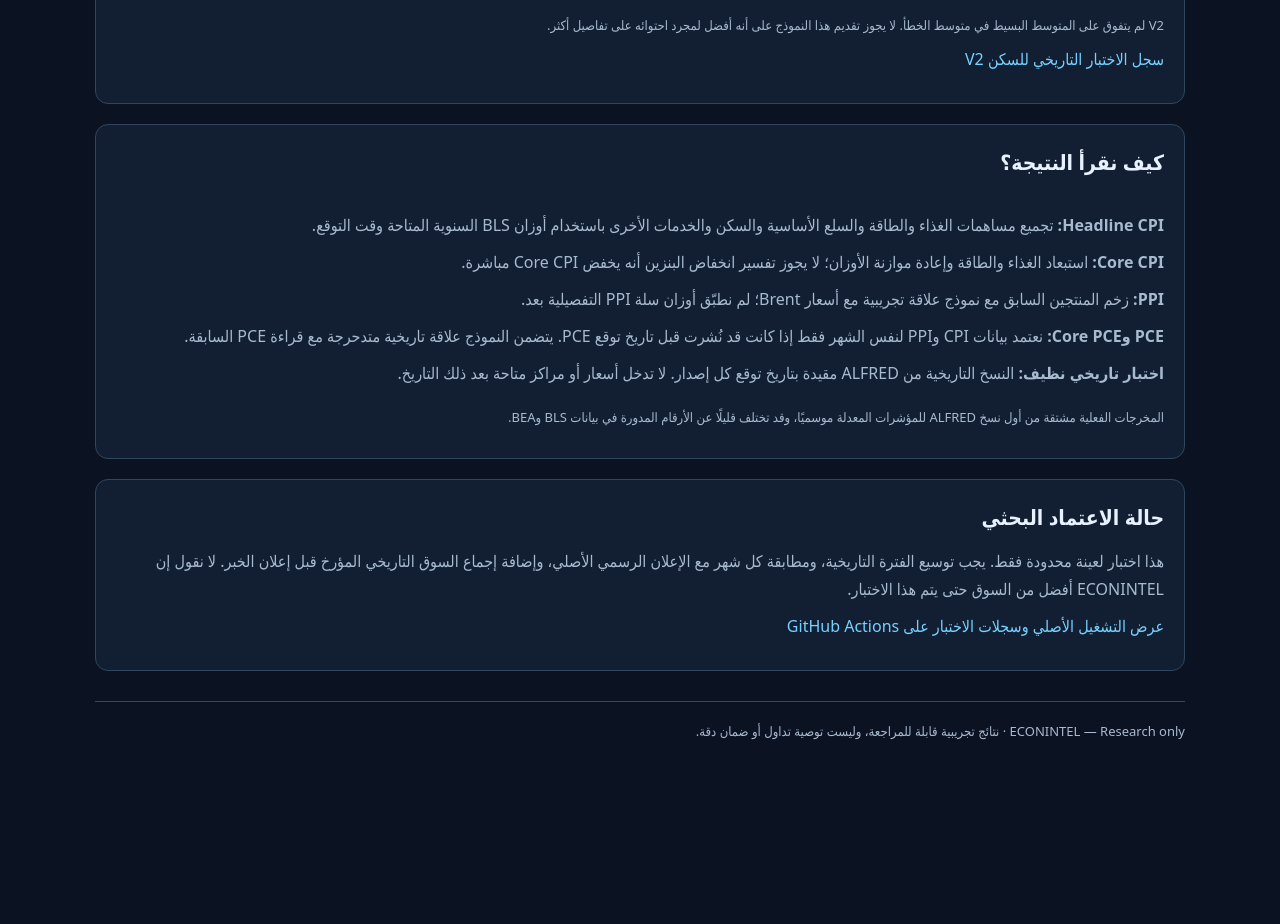
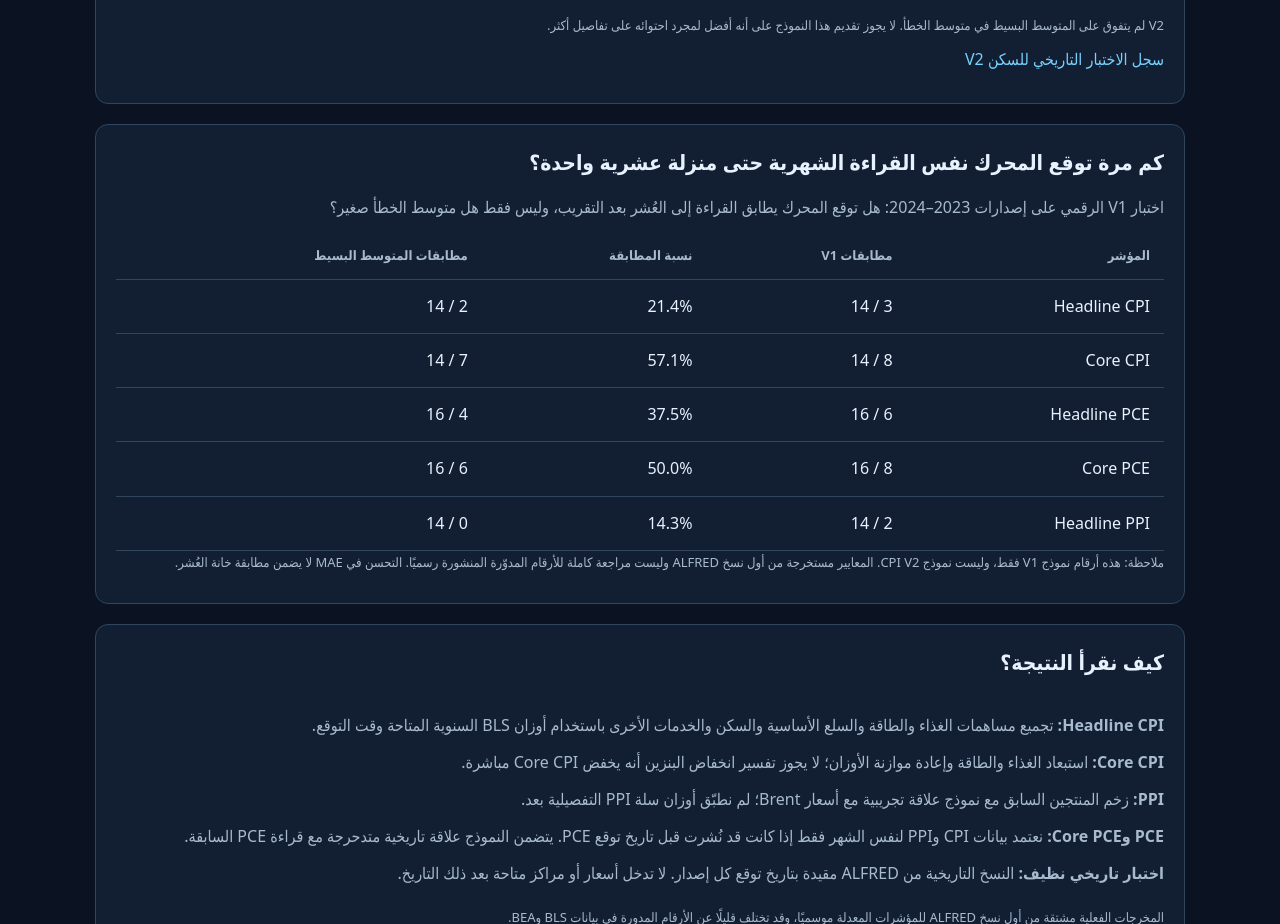
Before and after one commit to yazeedkhazer-cpu/ECONINTEL, a plain HTML site: page inflation-backtest.html in a window 1280 px wide. Shown: the part 1260-2184 px from the top of the page. Before the commit the page ends 2057 px from the top, so only its background shows below. Drawn offline with Linux system fonts and the light colour scheme.

Commit message:
Show numeric one-decimal accuracy for all five inflation releases; not just MAE

```diff
--- a/inflation-backtest.html
+++ b/inflation-backtest.html
@@ -49,6 +49,12 @@ footer{margin-top:30px;padding-top:18px;border-top:1px solid var(--line);color:v
 <p id="v2ShelterInterpretation" class="hint">يتم تحميل نتائج اختبار السكن…</p>
 <p><a href="https://github.com/yazeedkhazer-cpu/ECONINTEL/actions/runs/46167403971" target="_blank" rel="noopener noreferrer">سجل الاختبار التاريخي للسكن V2</a></p>
 </section>
+<section class="panel"><h2>كم مرة توقع المحرك نفس القراءة الشهرية حتى منزلة عشرية واحدة؟</h2>
+<p>اختبار V1 الرقمي على إصدارات 2023–2024: هل توقع المحرك يطابق القراءة إلى العُشر بعد التقريب، وليس فقط هل متوسط الخطأ صغير؟</p>
+<div class="table-wrap"><table><thead><tr><th>المؤشر</th><th>مطابقات V1</th><th>نسبة المطابقة</th><th>مطابقات المتوسط البسيط</th></tr></thead>
+<tbody id="exactHitRows"><tr><td colspan="4">جاري تحميل نتائج المطابقة…</td></tr></tbody></table></div>
+<p id="exactHitNote" class="hint">هذه مقارنة مع التغير المستخرج من أول مؤشر ALFRED المعدل موسميًا، وليست بعد مقارنة مباشرة مع الرقم المطبوع حرفيًا في بيان BLS/BEA.</p>
+</section>
 <section class="panel"><h2>كيف نقرأ النتيجة؟</h2>
 <div class="method"><p><b>Headline CPI:</b> تجميع مساهمات الغذاء والطاقة والسلع الأساسية والسكن والخدمات الأخرى باستخدام أوزان BLS السنوية المتاحة وقت التوقع.</p>
 <p><b>Core CPI:</b> استبعاد الغذاء والطاقة وإعادة موازنة الأوزان؛ لا يجوز تفسير انخفاض البنزين أنه يخفض Core CPI مباشرة.</p>
@@ -64,6 +70,22 @@ footer{margin-top:30px;padding-top:18px;border-top:1px solid var(--line);color:v
 </main><script>
 "use strict";
 const $=id=>document.getElementById(id);
+fetch("data/inflation-exact-hit-summary.json?t="+Date.now(),{cache:"no-store"})
+ .then(r=>{if(!r.ok)throw Error("HTTP "+r.status);return r.json();})
+ .then(d=>{
+  if(d.schemaVersion!==1||!Array.isArray(d.tests))throw Error("Invalid release-level audit");
+  const body=$("exactHitRows");body.replaceChildren();
+  for(const x of d.tests){
+   const tr=document.createElement("tr");
+   const vals=[x.name,x.structuralExact+" / "+x.n,
+               (100*x.structuralExact/x.n).toFixed(1)+"%",
+               x.baselineExact+" / "+x.n];
+   for(const val of vals){const td=document.createElement("td");td.textContent=val;tr.appendChild(td);}
+   body.appendChild(tr);
+  }
+  $("exactHitNote").textContent="ملاحظة: هذه أرقام نموذج V1 فقط، وليست نموذج CPI V2. المعايير مستخرجة من أول نسخ ALFRED وليست مراجعة كاملة للأرقام المدوّرة المنشورة رسميًا. التحسن في MAE لا يضمن مطابقة خانة العُشر.";
+ }).catch(e=>$("exactHitNote").textContent="تعذر تحميل فحص دقة المطابقة: "+e.message);
+
 const fmt=(x,n=4)=>typeof x==="number"&&Number.isFinite(x)?x.toFixed(n):"—";
 fetch("data/cpi-shelter-v2-pit-summary.json?t="+Date.now(),{cache:"no-store"})
  .then(r=>{if(!r.ok)throw Error("HTTP "+r.status);return r.json();})
```
